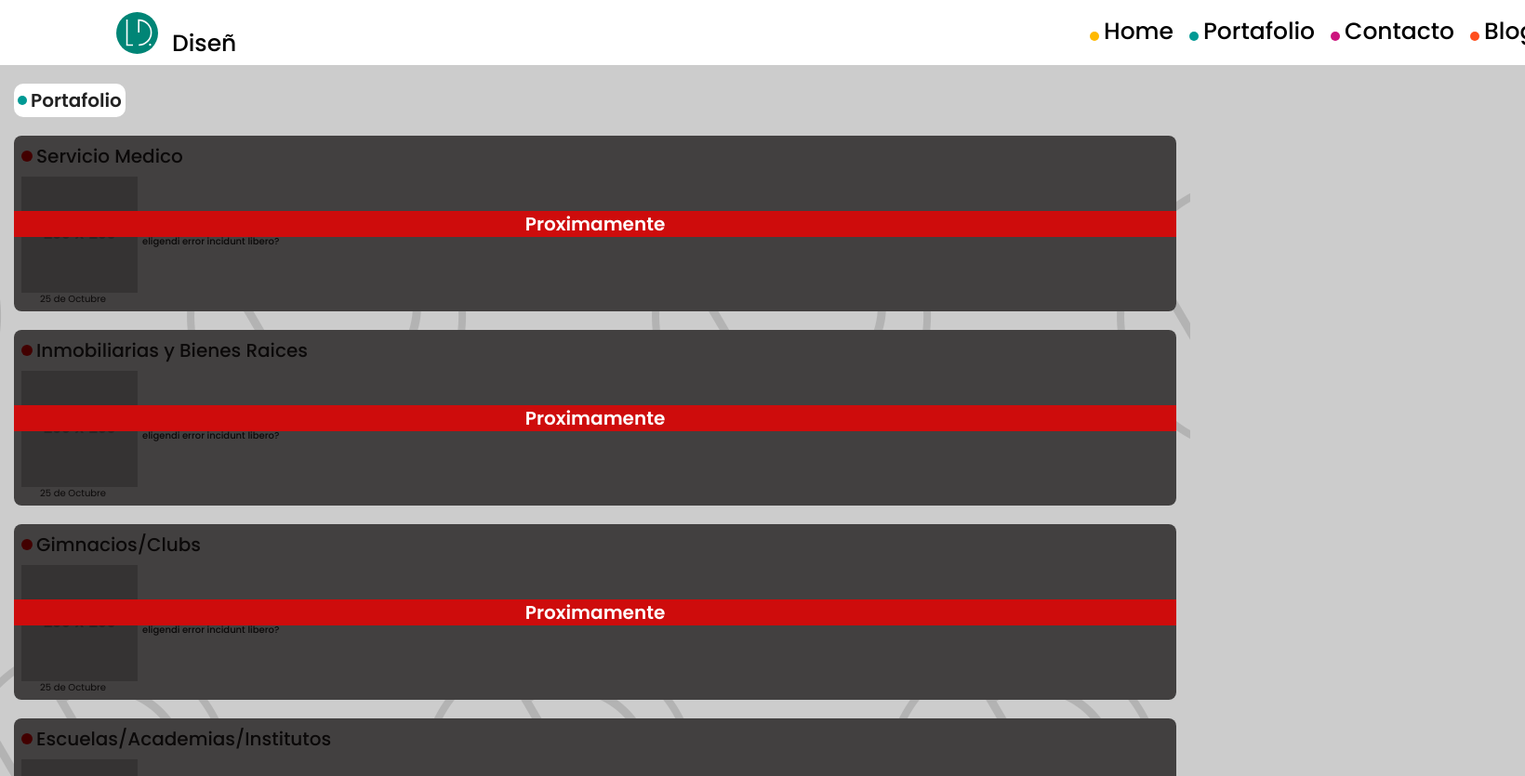
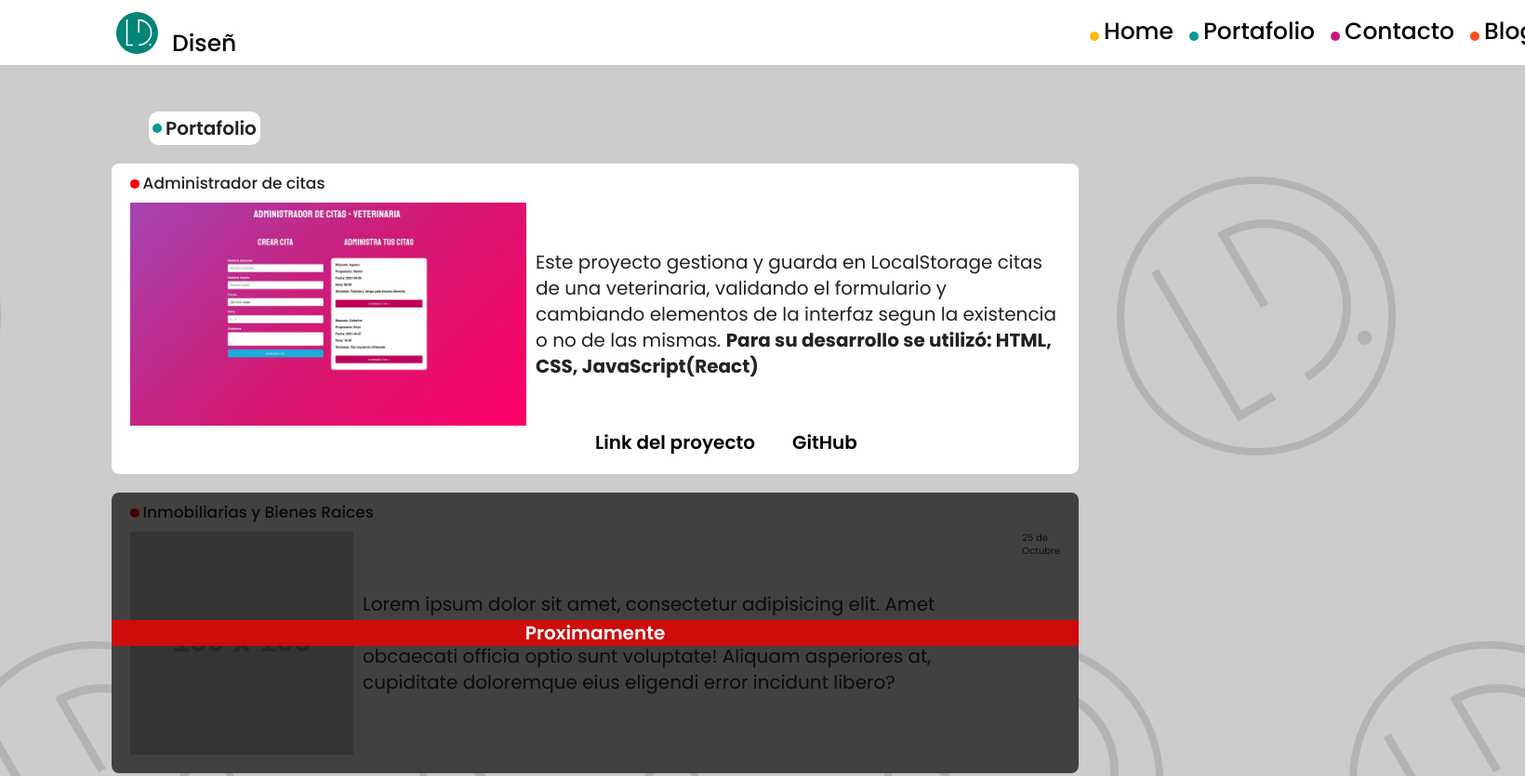
Before and after one commit to Liendo1999/Ld_dev, a website: page public/portafolio.html in a window 1280 px wide. Shown: the top 835 px of the page at 93% size, 1640 px wide, since content can reach past the window. Drawn offline with Linux system fonts and the light colour scheme; placeholder pictures from the web are drawn by us.

Commit message:
Subiendo el Primer proyecto, Incluyendo links a mis redes en el footer y otros mini fix

```diff
--- a/public/css/portafolio.scss
+++ b/public/css/portafolio.scss
@@ -6,6 +6,7 @@ body{
   padding: 7em 1.5em 2em 1.5em;
   width: 100%;
 }
+
 #portafolio_tag{
   display: flex;
   align-items: center;
@@ -34,6 +35,7 @@ body{
   padding: 0.8em 0.8em 2em;
   border-radius: 0.8em;
   margin-top: 2em;
+  position: relative;
 
   .p_contenido {
     display: flex;
@@ -46,22 +48,30 @@ body{
     }
 
     p {
-      font-size: 1em;
+      font-size: 1.2em;
       margin-left: 0.5em;
       font-weight: 500;
       align-self: center;
     }
-
-    span {
-      position: absolute;
-      align-self: flex-end;
-      top: 100%;
-      left: 2em;
+  }
+  .p_link_container{
+    display: flex;
+    margin-top: 0.4em;
+    flex-direction: column;
+    position: relative;
+    right: -50%;
+    .p_link{
+      font-size: 1.4em;
+      text-decoration: none;
+      font-weight: 600;
+      color: black;
+      &:first-child{&:hover{color: #FF4E1D}&:active{color: #FF4E1D}}
+      &:last-child{&:hover{color: #ac126a}&:active{color: #ac126a}}
     }
   }
 }
 .p_titulo {
-  font-size: 2em;
+  font-size: 1.7em;
   font-weight: 500;
   position: relative;
   text-indent: 0.8em;
@@ -103,6 +113,25 @@ body{
   }
 }
 
-@media (min-width: 1281px){
+@media (min-width: 1025px){
+  #portafolio_section{padding:10em 12em;}
+  #portafolio_tag{margin-left: 2em}
+  .proyecto{
+    padding: 1em 2em 2em;
+    .p_contenido{
+      img{height: 240px;width: 426px;}
+      .p_p{
+        font-size: 2em;
+        font-weight: 400;
+      }
+    }
+    .p_link_container{
+      flex-direction: row;;
+      .p_link{
+        font-size: 2em;
+        &:last-child{margin-left: 2em}
+      }
+    }
 
+  }
 }
--- a/public/portafolio.html
+++ b/public/portafolio.html
@@ -50,20 +50,24 @@
 <section id="portafolio_section">
   <h3 id="portafolio_tag">Portafolio</h3>
   <!-- Estructura ejemplar de proyecto en portafolio -->
-  <article class="proyecto proximamente" id="p_01">
+  <article class="proyecto" id="p_01">
     <h4 class="p_titulo">
-      Servicio Medico
+      Administrador de citas
     </h4>
     <div class="p_contenido">
-      <img src="https://via.placeholder.com/100" alt="Imagen Proyecto" class="p_img">
+      <a href="https://administrador-citas-react-jld.netlify.app/" target="_blank">
+        <img src="./img/portafolio_img/administrador_citas.jpg" alt="Imagen Proyecto" class="p_img">
+      </a>
       <p class="p_p">
-        Lorem ipsum dolor sit amet, consectetur adipisicing elit. Amet consequatur dignissimos doloremque dolores
-        excepturi nulla obcaecati officia optio sunt voluptate! Aliquam asperiores at, cupiditate doloremque eius
-        eligendi error incidunt libero?
+        Este proyecto gestiona y guarda en LocalStorage citas de una veterinaria, validando
+        el formulario y cambiando elementos de la interfaz segun la existencia o no de las mismas.
+        <strong>Para su desarrollo se utilizó: HTML, CSS, JavaScript(React)</strong>
       </p>
-      <span class="p_fecha">25 de Octubre</span>
     </div>
-    <div class="mascara"><span>Proximamente</span></div>
+    <div class="p_link_container">
+      <a class="p_link" href="https://administrador-citas-react-jld.netlify.app/" target="_blank" >Link del proyecto </a>
+      <span class="p_link"> GitHub</span>
+    </div>
   </article>
   <article class="proyecto proximamente" id="p_02">
     <h4 class="p_titulo">
@@ -143,13 +147,10 @@
       <li><a id="blog_bt_footer" href="" class="item_footer">Blog</a></li>
     </ul>
     <ol class="links">
-      <li id="ig_bt"><img src="img/redes/instagram_color.svg" alt="Instagram"><img src="img/redes/instagram_bw.svg" alt="Instagram"><a href="" class="red">Instagram</a></li>
+      <li id="ig_bt"><img src="img/redes/instagram_color.svg" alt="Instagram"><img src="img/redes/instagram_bw.svg" alt="Instagram"><a href="https://instagram.com/liendo_magia31?igshid=pxmu3vknh08" target="_blank" class="red">Instagram</a></li>
       <li id="fb_bt"><img src="img/redes/facebook_color.svg" alt="Facebook"><img src="img/redes/facebook_bw.svg" alt="Facebook"><a href="" class="red">Facebook</a></li>
-      <li id="tw_bt"><img src="img/redes/twitter_color.svg" alt="Twitter"><img src="img/redes/twitter_bw.svg" alt="Twitter"><a
-        href="" class="red">Twitter</a></li>
-      <li id="wp_bt"><img src="img/redes/wp_color.svg" alt="Whatsapp"><img src="img/redes/wp_bw.svg" alt="Whatsapp"><a href=""
-                                                                                                               class="red">Whatsapp</a>
-      </li>
+      <li id="tw_bt"><img src="img/redes/twitter_color.svg" alt="Twitter"><img src="img/redes/twitter_bw.svg" alt="Twitter"><a href="https://twitter.com/LD_Desarrollo" target="_blank" class="red">Twitter</a></li>
+      <li id="wp_bt"><img src="img/redes/wp_color.svg" alt="Whatsapp"><img src="img/redes/wp_bw.svg" alt="Whatsapp"><a href="https://wa.link/stfny8" target="_blank"  class="red">Whatsapp</a></li>
     </ol>
   </div>
 </footer>
```
Also changed, not shown: public/contacto.html (+4 -8 lines), public/index.html (+5 -8 lines), public/css/portafolio.css, public/img/portafolio_img/administrador_citas.jpg (added), 3 other files.
